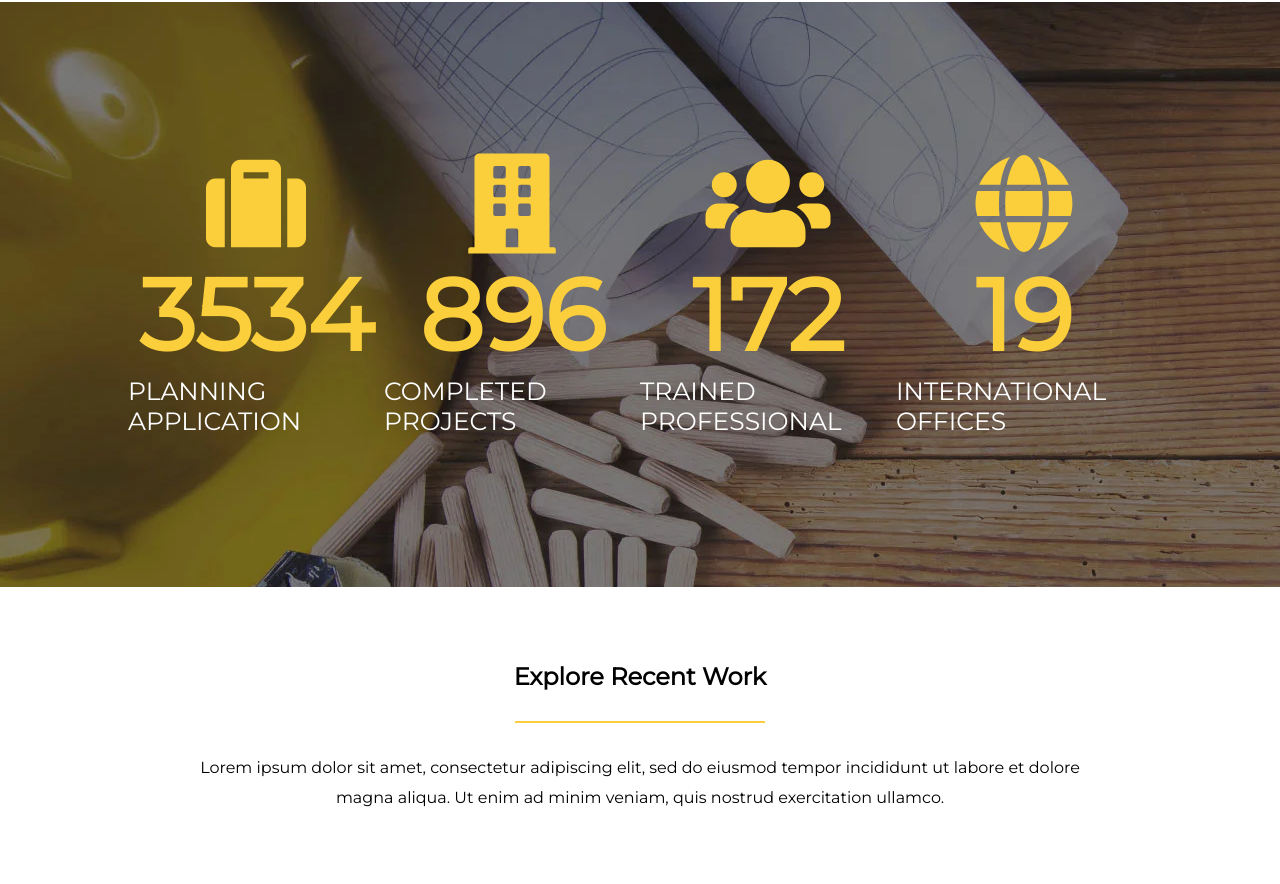
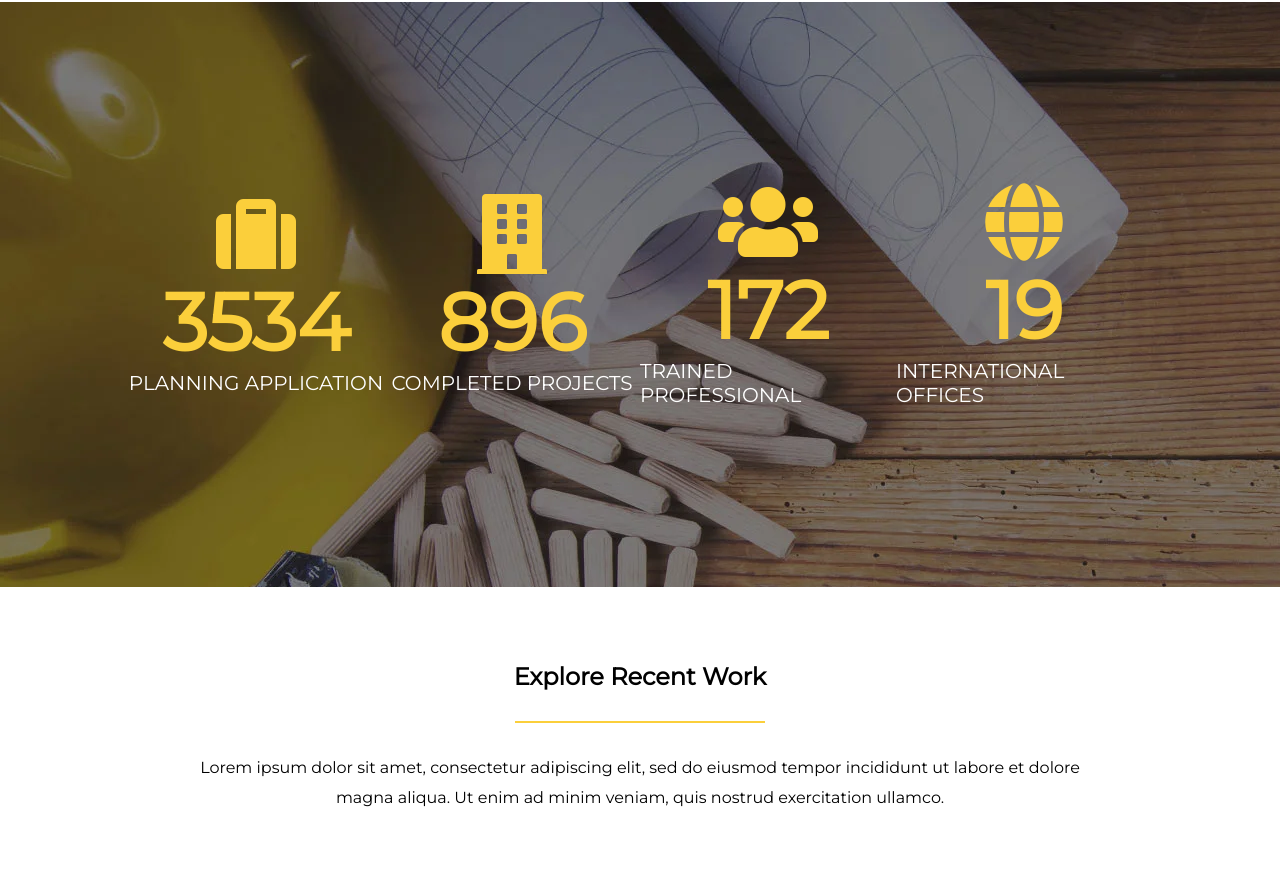
Before and after one commit to Basiglio/proj-html-vuejs, a website: page index.html in a window 1280 px wide. Shown: the part 1738-2622 px from the top of the page. Drawn offline with nearby package versions, Linux system fonts and the light colour scheme.

Commit message:
pronto per consegna_1.1

```diff
--- a/src/partials/_main.scss
+++ b/src/partials/_main.scss
@@ -123,15 +123,15 @@
       flex-direction: column;
       i {
         color: $yellowColor;
-        font-size: 100px;
+        font-size: 80px;
       }
       h2 {
         color: $yellowColor;
-        font-size: 100px;
+        font-size: 80px;
       }
       p {
         color: white;
-        font-size: 25px;
+        font-size: 20px;
         text-transform: uppercase;
       }
     }
```
Also changed, not shown: css/app.css.
